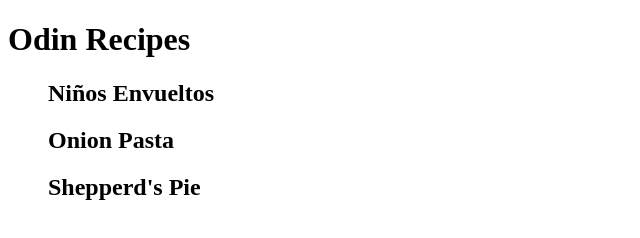
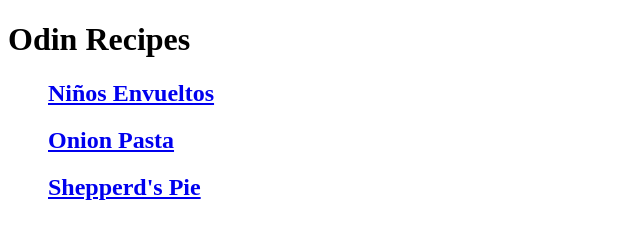
Before and after one commit to manuelbocchia/odin-recipes, a plain HTML site: page index.html in a window 1280 px wide. Shown: the whole page, without its empty margins (0-640 px from the left). Drawn offline with Linux system fonts and the light colour scheme.

Commit message:
Fixed links

```diff
--- a/index.html
+++ b/index.html
@@ -9,9 +9,9 @@
 <body>
     <h1> Odin Recipes </h1>
     <ul>
-    <a href:"recipes/niños_envueltos.html"><h2>Niños Envueltos</h2></a>
-    <a href:"recipes/noodle_onion.html"><h2>Onion Pasta</h2></a>
-    <a href:"recipes/sheperds_pie.html"><h2>Shepperd's Pie</h2></a>
+    <a href="recipes/niños_envueltos.html"><h2>Niños Envueltos</h2></a>
+    <a href="recipes/noodle_onion.html"><h2>Onion Pasta</h2></a>
+    <a href="recipes/sheperds_pie.html"><h2>Shepperd's Pie</h2></a>
     </ul>
 </body>
 
```
